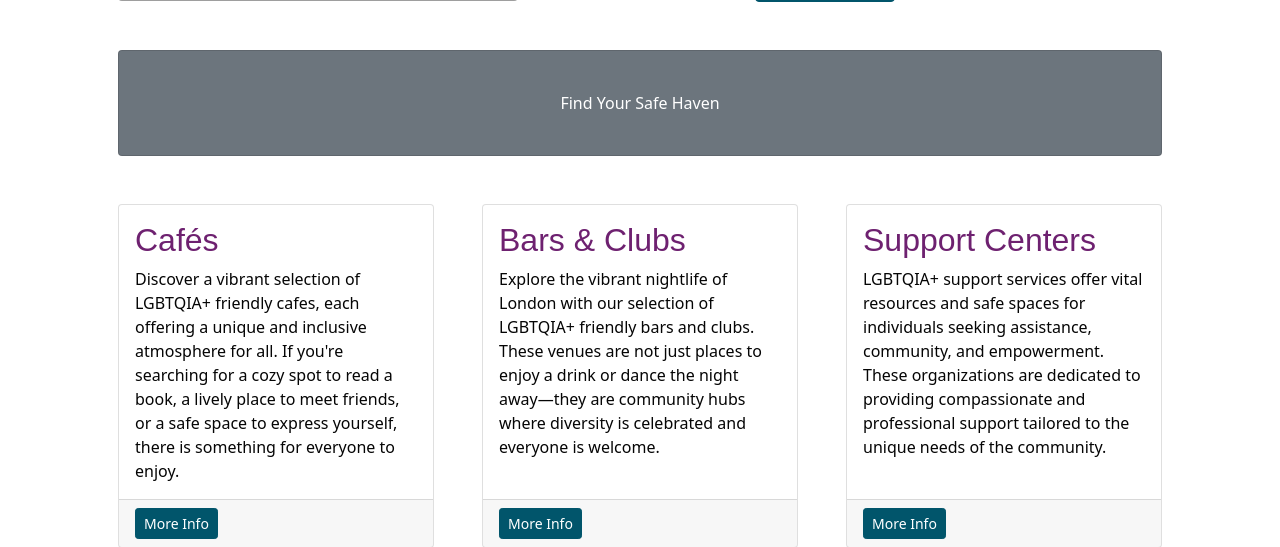
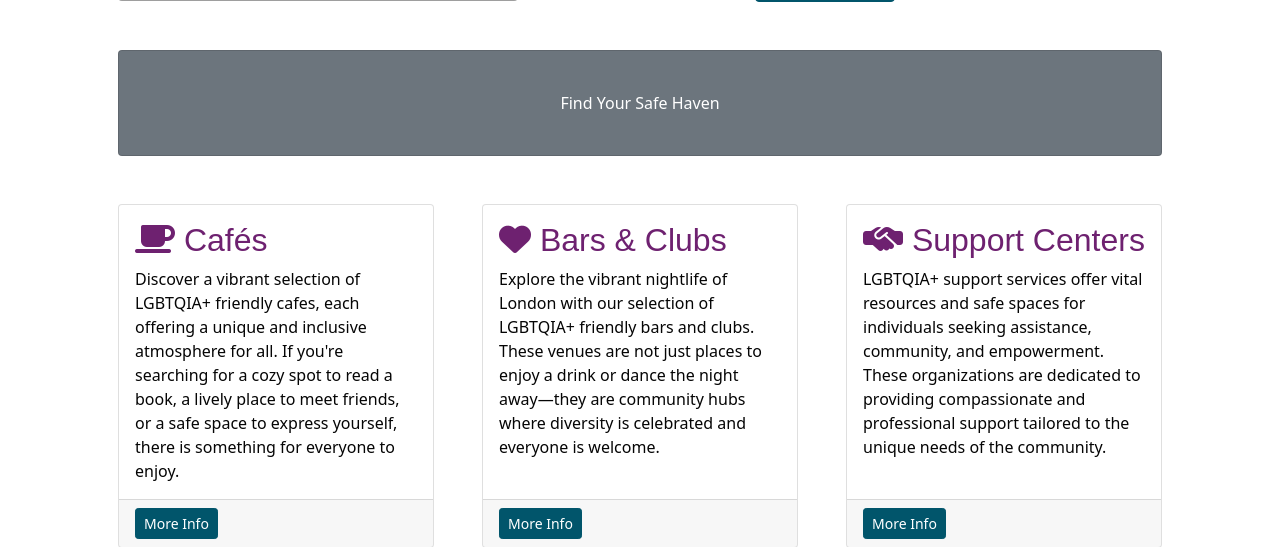
Before and after one commit to VCGithubCode/prideful-programmers, a Django app: page / in a window 1280 px wide. Shown: the part 404-951 px from the top of the page. Run offline with Django 3.2, Linux system fonts and the light colour scheme; some libraries are stand-ins or nearby versions; some web fonts are replaced; grey boxes are pictures that could not be loaded.

Commit message:
icons on the cards

```diff
--- a/home/templates/index.html
+++ b/home/templates/index.html
@@ -33,7 +33,7 @@
         <div class="col-md-4 mb-5">
             <div class="card h-100">
                 <div class="card-body">
-                    <h2 class="card-title">Cafés</h2>
+                    <h2 class="card-title"><i class="fa-solid fa-mug-saucer"></i> Cafés</h2>
                     <p class="card-text">Discover a vibrant selection of LGBTQIA+ friendly cafes, each offering a unique
                         and inclusive atmosphere for all. If you're searching for a cozy spot to read a book, a lively place to meet friends, or a safe
                         space to express yourself, there is something for everyone to enjoy.</p>
@@ -47,7 +47,7 @@
         <div class="col-md-4 mb-5">
             <div class="card h-100">
                 <div class="card-body">
-                    <h2 class="card-title">Bars &amp; Clubs </h2>
+                    <h2 class="card-title"><i class="fa-solid fa-heart"></i> Bars &amp; Clubs </h2>
                     <p class="card-text">Explore the vibrant nightlife of London with our selection of LGBTQIA+ friendly
                         bars and clubs. These venues are not just places to enjoy a drink or dance the night away—they
                         are community hubs where diversity is celebrated and everyone is welcome.</p>
@@ -61,7 +61,7 @@
         <div class="col-md-4 mb-5">
             <div class="card h-100">
                 <div class="card-body">
-                    <h2 class="card-title">Support Centers</h2>
+                    <h2 class="card-title"><i class="fa-solid fa-handshake-simple"></i> Support Centers</h2>
                     <p class="card-text">LGBTQIA+ support services offer vital resources and safe spaces for individuals
                         seeking assistance, community, and empowerment. These organizations are dedicated to providing
                         compassionate and professional support tailored to the unique needs of the community.</p>
```
